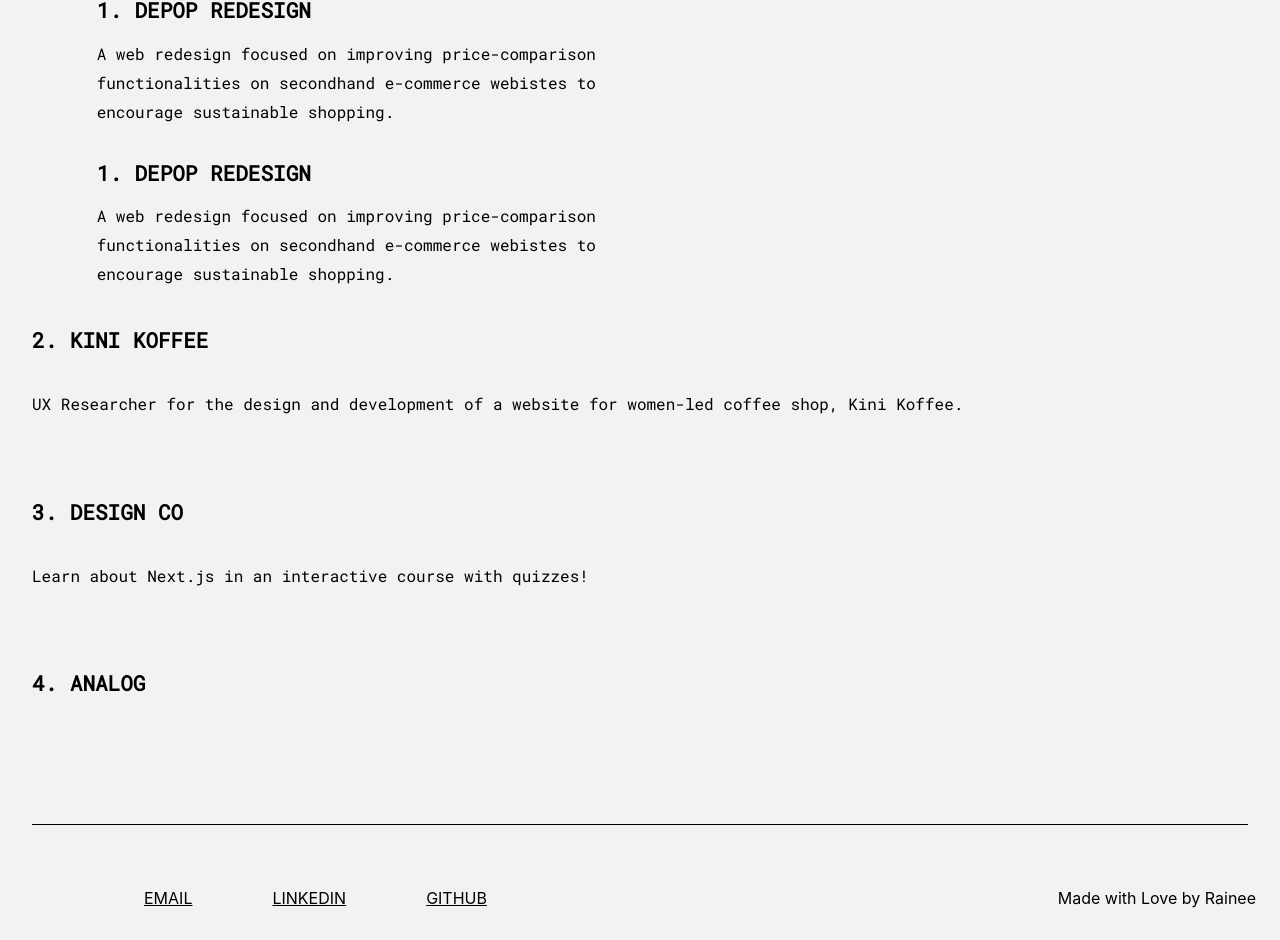
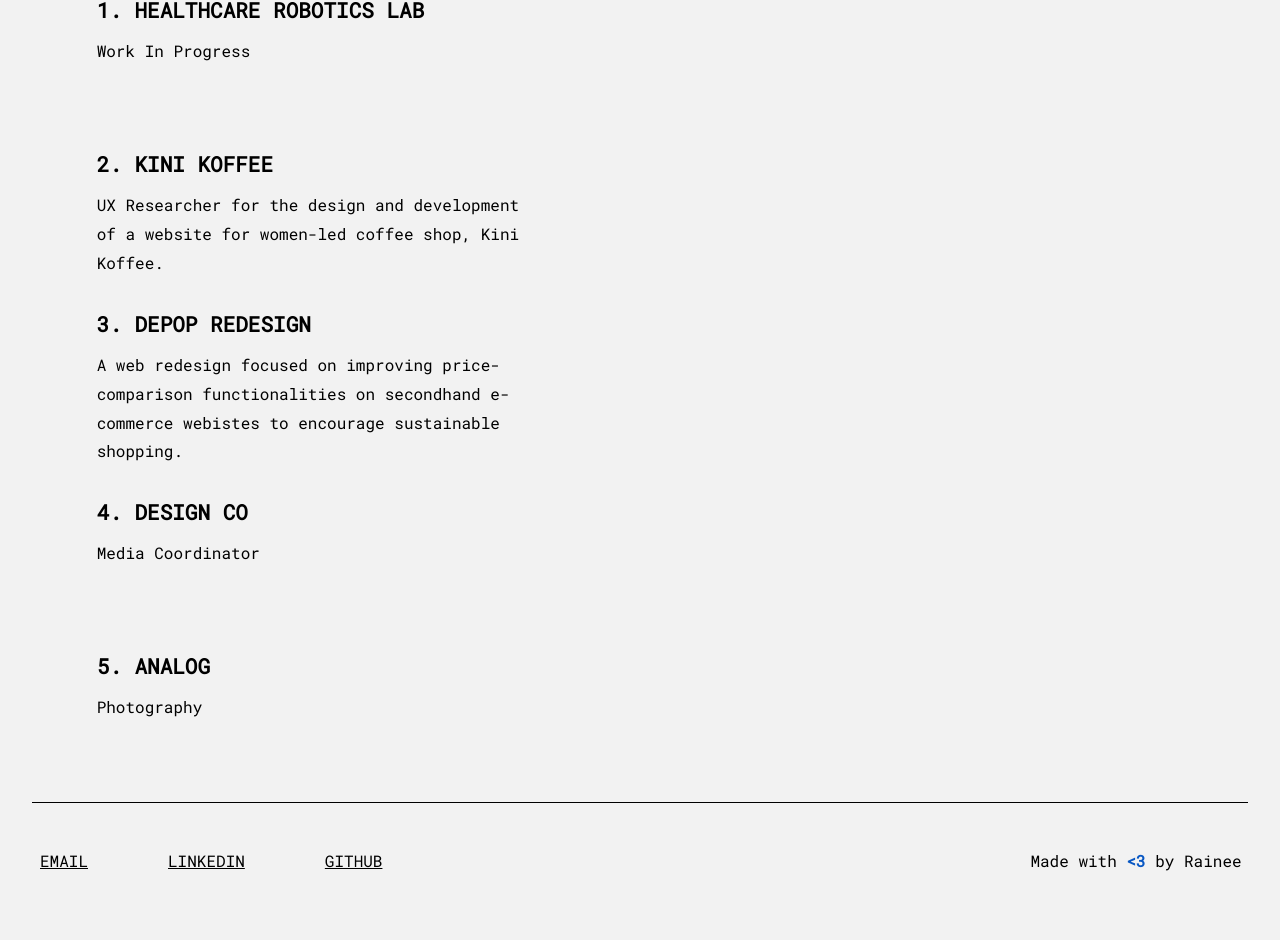
Before and after one commit to raineepei/design_portfolio, a Next.js app: page / in a window 1280 px wide. Shown: the part 475-1415 px from the top of the page. After the commit the page ends 1362 px from the top, so only its background shows below. Built offline with nearby package versions, Linux system fonts and the light colour scheme.

Commit message:
updated footer

```diff
--- a/components/Footer.js
+++ b/components/Footer.js
@@ -1,34 +1,35 @@
 import Link from 'next/link'
 import styles from '../styles/Home.module.css'
 import Image from 'next/image'
+import "@fontsource/roboto-mono"
+
+export const three = 3;
 
 const Footer = () => {
     return (
-        <nav className={styles.navbar}>
-            <ul className={styles.navmenu}>
-                <li className={styles.navitem}>
+        <nav className={styles.footerbar}>
+            <ul className={styles.footermenu}>
+                <li className={styles.footeritemfirst}>
                     <Link href='/'>
-                        <a className={styles.navlink}><u>EMAIL</u></a>
+                        <a className={styles.footerlink}><u>EMAIL</u></a>
                     </Link>
                 </li>
-                <li className={styles.navitem}>
+                <li className={styles.footeritem}>
                     <Link href='/'>
-                        <a className={styles.navlink}><u>LINKEDIN</u></a>
+                        <a className={styles.footerlink}><u>LINKEDIN</u></a>
                     </Link>
                 </li>
-                <li className={styles.navitem}>
+                <li className={styles.footeritem}>
                     <Link href='/'>
-                        <a className={styles.navlink}><u>GITHUB</u></a>
+                        <a className={styles.footerlink}><u>GITHUB</u></a>
                     </Link>
                 </li>
             </ul>
-            <ul>
-                <li className={styles.navitem}>
-                    <Link href='/'>
-                        <a className={styles.navlink}>Made with Love by Rainee</a>
-                    </Link>
-                </li>
-            </ul>
+            <li className={styles.footeritemlast}>
+                <Link href='/'>
+                    <a className={styles.footerlink}>Made with <span className={styles.footerheart}><b>&lt;3</b></span> by Rainee</a>
+                </Link>
+            </li>
         </nav>
     )
 }
--- a/components/Navbar.js
+++ b/components/Navbar.js
@@ -1,6 +1,7 @@
 import Link from 'next/link'
 import styles from '../styles/Home.module.css'
 import Image from 'next/image'
+import "@fontsource/roboto-mono"
 
 const Navbar = () => {
     return (
--- a/pages/index.js
+++ b/pages/index.js
@@ -33,9 +33,35 @@
 
         <div>
           <div className={styles.grid}>
+              <div className={styles.card}>
+                <a href="https://medium.com/@pei.rainee/depop-redesign-73b1e2f7d8c5" target="_blank">
+                  <h2>1. HEALTHCARE ROBOTICS LAB</h2>
+                  <p>Work In Progress</p>
+                </a>
+              </div>
+
+              <div className={styles.hoverimage}>
+                <Image src='/images/big-cat.svg' className={styles.hoverimage} width={150} height={150} />
+              </div>
+            </div>
+
+          <div className={styles.grid}>
+              <div className={styles.card}>
+                <a href="/case-studies/kini-koffee">
+                  <h2>2. KINI KOFFEE</h2>
+                  <p>UX Researcher for the design and development of a website for women-led coffee shop, Kini Koffee.</p>
+                </a>
+              </div>
+
+              <div className={styles.hoverimage}>
+                <Image src='/images/big-cat.svg' className={styles.hoverimage} width={150} height={150} />
+              </div>
+            </div>
+
+          <div className={styles.grid}>
             <div className={styles.card}>
               <a href="https://medium.com/@pei.rainee/depop-redesign-73b1e2f7d8c5" target="_blank">
-                <h2>1. DEPOP REDESIGN</h2>
+                <h2>3. DEPOP REDESIGN</h2>
                 <p>A web redesign focused on improving price-comparison functionalities on secondhand e-commerce webistes to encourage sustainable shopping.</p>
               </a>
             </div>
@@ -48,8 +74,8 @@
           <div className={styles.grid}>
             <div className={styles.card}>
               <a href="https://medium.com/@pei.rainee/depop-redesign-73b1e2f7d8c5" target="_blank">
-                <h2>1. DEPOP REDESIGN</h2>
-                <p>A web redesign focused on improving price-comparison functionalities on secondhand e-commerce webistes to encourage sustainable shopping.</p>
+                <h2>4. DESIGN CO</h2>
+                <p>Media Coordinator</p>
               </a>
             </div>
 
@@ -58,35 +84,19 @@
             </div>
           </div>
 
-          <a href="/case-studies/kini-koffee" className={styles.card}>
-            <h2 className={styles.kinicard}>2. KINI KOFFEE</h2>
-            <p>UX Researcher for the design and development of a website for women-led coffee shop, Kini Koffee.</p>
-          </a>
+          <div className={styles.grid}>
+            <div className={styles.card}>
+              <a href="https://medium.com/@pei.rainee/depop-redesign-73b1e2f7d8c5" target="_blank">
+                <h2>5. ANALOG</h2>
+                <p>Photography</p>
+              </a>
+            </div>
 
-          <a href="/case-studies/kini-koffee" className={styles.card}>
-            <h2></h2>
-            <p></p>
-          </a>
+            <div className={styles.hoverimage}>
+              <Image src='/images/big-cat.svg' className={styles.hoverimage} width={150} height={150} />
+            </div>
+          </div>
 
-          <a href="/case-studies/kini-koffee" className={styles.card}>
-            <h2>3. DESIGN CO</h2>
-            <p>Learn about Next.js in an interactive course with quizzes!</p>
-          </a>
-
-          <a href="/case-studies/kini-koffee" className={styles.card}>
-            <h2></h2>
-            <p></p>
-          </a>
-
-          <a href="/case-studies/kini-koffee" className={styles.card}>
-            <h2>4. ANALOG</h2>
-            <p></p>
-          </a>
-
-          <a href="/case-studies/kini-koffee" className={styles.card}>
-            <h2></h2>
-            <p></p>
-          </a>
         </div>
 
         {/* horizontal linebreak */}
--- a/styles/Home.module.css
+++ b/styles/Home.module.css
@@ -21,6 +21,7 @@
   justify-content: space-between;
   align-items: center;
   padding: 1rem 1.5rem;
+  font-family: 'Roboto Mono';
 }
 
 .navmenu {
@@ -36,11 +37,53 @@
 
 .navlink:hover {
   text-decoration: underline;
+  text-decoration-style: wavy;
 }
 
 .navitem {
   margin-left: 5rem;
   list-style: none;
+}
+
+.footerbar {
+  display: flex;
+  justify-content: space-between;
+  align-items: center;
+  font-family: 'Roboto Mono';
+  /* padding: 1rem 1.5rem; */
+}
+
+.footermenu {
+  display: flex;
+  justify-content: space-between;
+  align-items: center;
+  list-style: none;
+}
+
+.footerlink {
+  text-transform: none;
+}
+
+.footerlink:hover {
+  text-decoration: underline;
+}
+
+.footeritem {
+  margin-left: 5rem;
+  list-style: none;
+}
+
+.footeritemfirst {
+  list-style: none;
+}
+
+.footeritemlast {
+  list-style: none;
+  padding-right: 3%;
+}
+
+.footerheart {
+  color: #0857C3;
 }
 
 .breakline {
@@ -53,14 +96,14 @@
   margin: 1% 0 2.5% 0;
 }
 
-.footer {
+/* .footer {
   display: flex;
   flex: 1;
   padding: 2rem 0;
   border-top: 1px solid #eaeaea;
   justify-content: center;
   align-items: center;
-}
+} */
 
 /* .footer a {
   display: flex;
@@ -134,7 +177,7 @@
   /* border: 1px solid #eaeaea; */
   /* border-radius: 10px; */
   transition: color 0.15s ease, border-color 0.15s ease;
-  /* max-width: 65%; */
+  max-width: 80%;
 }
 
 /* .card:hover,
```
